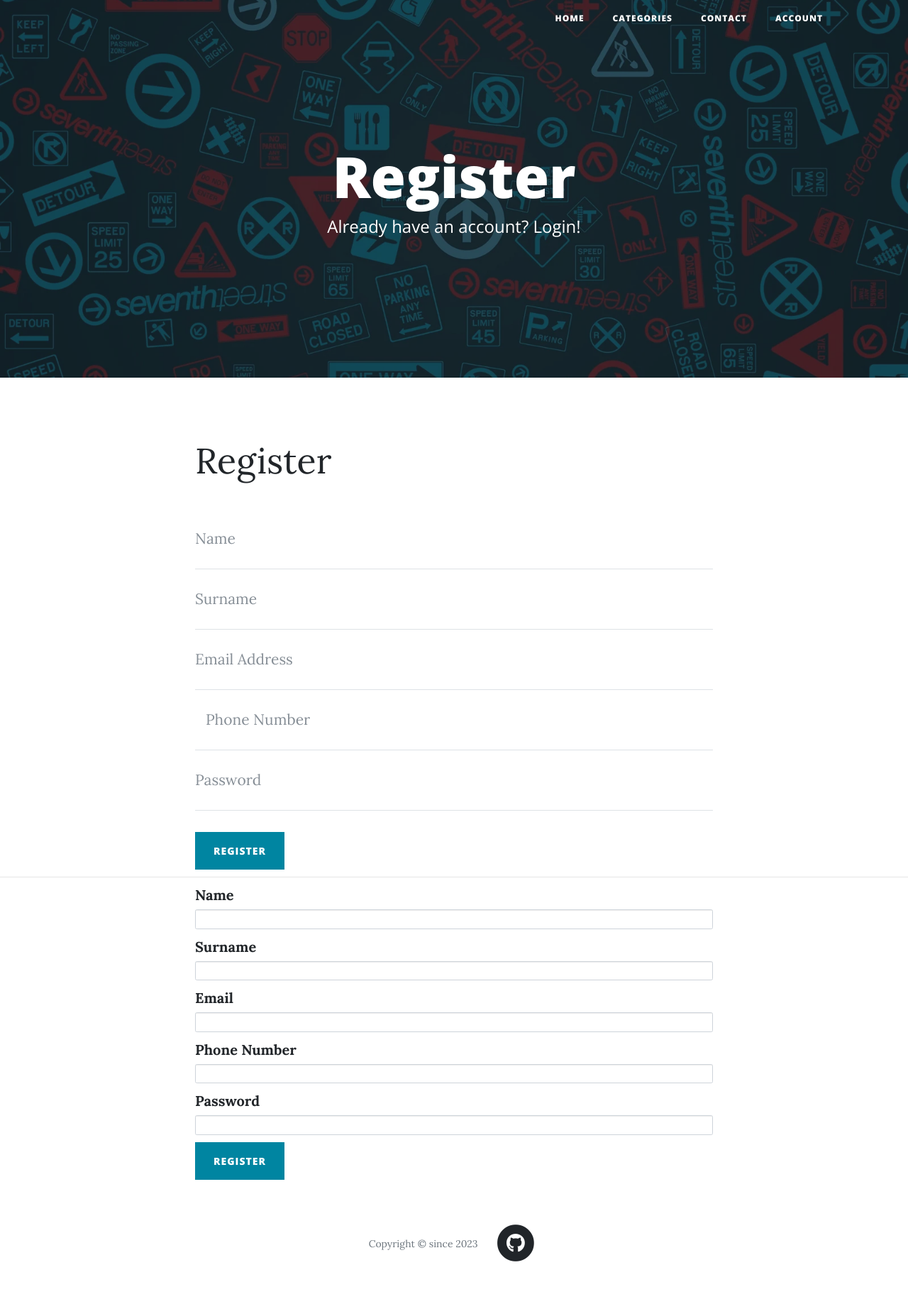
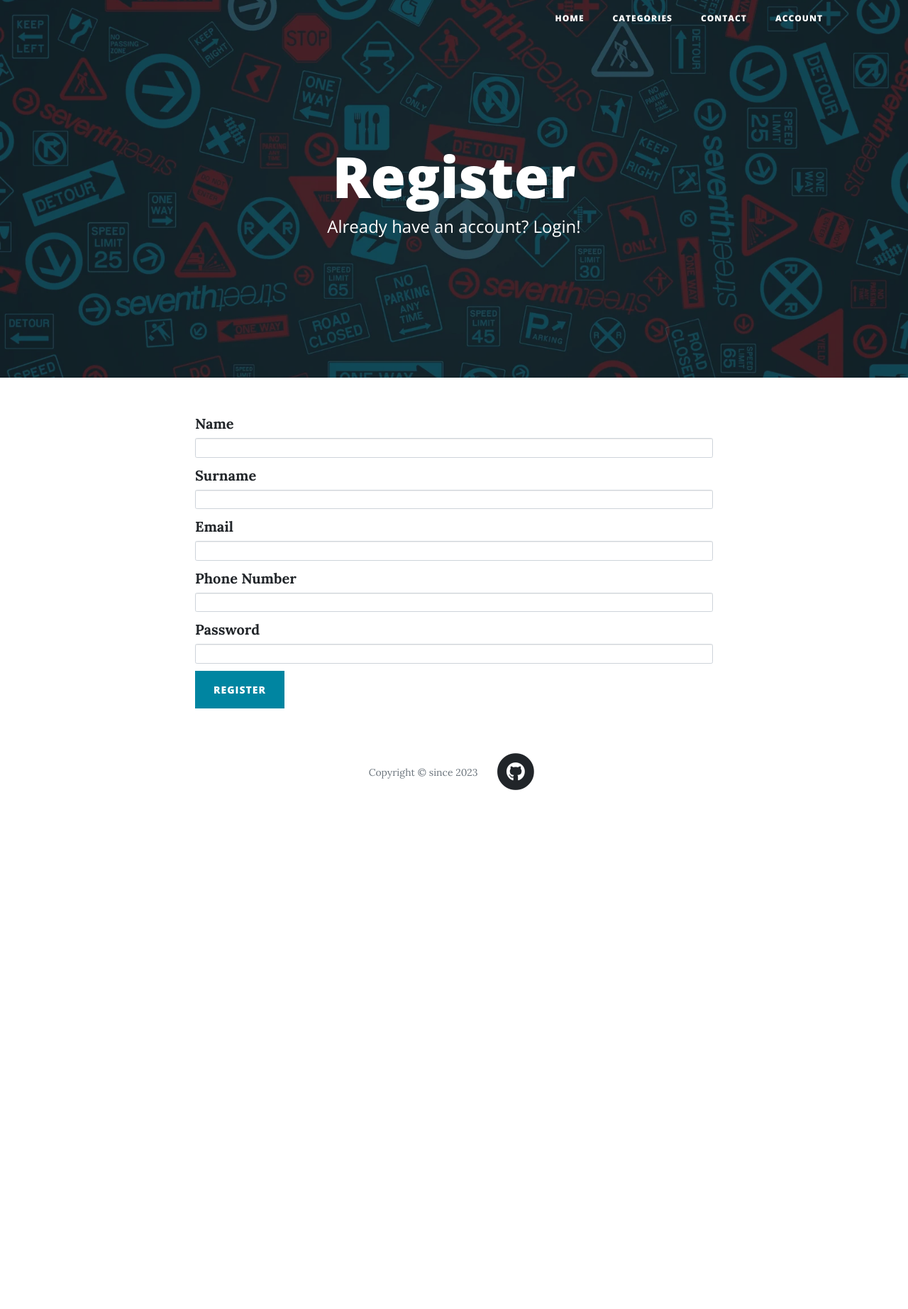
Before and after one commit to gorkembasaran/ShareReadDiscoverBlog, a Flask app: page /register in a window 1280 px wide. Shown: the whole page at 71% size. After the commit the page ends 1113 px from the top, so only its background shows below. Run offline with Flask 2, Linux system fonts and the light colour scheme; some libraries are stand-ins or nearby versions.

Commit message:
Some changes added.

```diff
--- a/requirements.txt
+++ b/requirements.txt
@@ -8,6 +8,7 @@ Flask-Bootstrap==3.3.7.1
 Flask-CKEditor==0.4.4.1
 Flask-SQLAlchemy==2.4.4
 Flask-WTF==0.14.3
+Flask-Gravatar==0.5.0
 idna==2.10
 itsdangerous==1.1.0
 Jinja2==2.11.2
--- a/server.py
+++ b/server.py
@@ -119,25 +119,27 @@ def owner_only(f):
     def decorated_function(*args, **kwargs):
         post = db.session.query(BlogPost).get(int(kwargs['post_id']))
         try:
-            if db.session.query(Comment).get(int(kwargs['comment_id'])):
-                comment = db.session.query(Comment).get(int(kwargs['comment_id']))
-                if current_user.id != 1 and current_user.id != comment.comment_author.id:
+            comment = db.session.query(Comment).get(int(kwargs['comment_id']))
+            print(comment.comment_author.id, current_user.id)
+            if current_user.id != 1 and current_user.id != comment.comment_author.id:
+                return abort(403)
+        except:
+            if current_user.is_authenticated:
+                if current_user.id != 1 and current_user.id != post.author.id:
                     return abort(403)
-        except:
+            else:
+                return abort(403)
             return f(*args, **kwargs)
 
         #If id is not 1 then return abort with 403 error
-        if current_user.is_authenticated:
-            if current_user.id != 1 and current_user.id != post.author.id:
-                return abort(403)
-        else:
-            return abort(403)
+
+
         #Otherwise continue with the route function
         return f(*args, **kwargs)
     return decorated_function
 
 
-@app.route("/post/<int:post_id>/delete-comment/<int:comment_id>")
+@app.route("/post/<int:post_id>/delete-comment/<int:comment_id>", methods=['GET', 'DELETE', 'POST'])
 @owner_only
 def delete_comment(post_id, comment_id):
     print(comment_id)
@@ -279,6 +281,15 @@ def logout():
     logout_user()
     return redirect(url_for('get_all_posts'))
 
+@app.route('/profile/<int:user_id>', methods=['GET', 'POST', 'DELETE'])
+def show_profile(user_id):
+    try:
+        user = db.session.query(User).get(user_id)
+        print(user.id)
+        return render_template("profil.html", user=user)
+    except:
+        return redirect(url_for("get_all_posts"))
+
 @app.route("/get_all_users")
 def get_all_users():
     users = User.query.all()
--- a/templates/header.html
+++ b/templates/header.html
@@ -119,7 +119,7 @@
           </li>
           {% else %}
           <li class="nav-item">
-            <a class="nav-link" href="/profil">{{current_user.name}} {{current_user.surname}}</a>
+            <a class="nav-link" href="{{ url_for('show_profile', user_id=current_user.id) }}">{{current_user.name}} {{current_user.surname}}</a>
           </li>
           <li class="nav-item">
             <a class="nav-link" href="{{ url_for('logout') }}">Log Out</a>
--- a/templates/index.html
+++ b/templates/index.html
@@ -41,7 +41,7 @@
 
           <p class="post-meta mb-0">
               Posted by
-              <a href="#" class="author-link">{{ post.author.name }} {{ post.author.surname }}</a>
+              <a href="{{ url_for('show_profile', user_id=post.author.id) }}" class="author-link">{{ post.author.name }} {{ post.author.surname }}</a>
               on {{ post.date }}
 
               {% if current_user.id == post.author.id or current_user.id == 1 %}
--- a/templates/movies.html
+++ b/templates/movies.html
@@ -35,7 +35,7 @@
               </button>
               <div class="likeNumber btn btn-primary float-left"> {{post.like_num}} </div>
           <p class="post-meta">Posted by
-            <a href="#">{{post.author.name}} {{post.author.surname}}</a>
+            <a href="{{ url_for('show_profile', user_id=post.author.id) }}">{{post.author.name}} {{post.author.surname}}</a>
             on {{post.date}}
             {% if current_user.id == post.author.id or current_user.id == 1 %}
             <a href="{{url_for('delete_post', post_id=post.id)}}">DELETE POST</a>
--- a/templates/musics.html
+++ b/templates/musics.html
@@ -35,7 +35,7 @@
               </button>
               <div class="likeNumber btn btn-primary float-left"> {{post.like_num}} </div>
           <p class="post-meta">Posted by
-            <a href="#">{{post.author.name}} {{post.author.surname}}</a>
+            <a href="{{ url_for('show_profile', user_id=post.author.id) }}">{{post.author.name}} {{post.author.surname}}</a>
             on {{post.date}}
             {% if current_user.id == post.author.id or current_user.id == 1 %}
             <a href="{{url_for('delete_post', post_id=post.id)}}">DELETE POST</a>
--- a/templates/post.html
+++ b/templates/post.html
@@ -14,7 +14,7 @@
 <!--                    KATEGORİ DİZE GETİRİLECEK , {{post.like_num}} EKLENECEK -->
                     <h3>{{post.category}} </h3>
 					<span class="meta">Posted by
-              <a href="#">{{post.author.name}} {{post.author.surname}}</a>
+              <a href="{{ url_for('show_profile', user_id=post.author.id) }}">{{post.author.name}} {{post.author.surname}}</a>
               on {{post.date}}</span>
           </div>
         </div>
@@ -55,7 +55,7 @@
                               <div class="d-flex">
                                   <img src="{{ comment.comment_author.email | gravatar }}" class="rounded-circle mr-3" style="width: 50px; height: 50px;">
                                   <div>
-                                      <a href="#" class="date sub-text card-title">{{ comment.comment_author.name }} {{ comment.comment_author.surname }}</a>
+                                      <a href="{{ url_for('show_profile', user_id=comment.comment_author.id) }}" class="date sub-text card-title">{{ comment.comment_author.name }} {{ comment.comment_author.surname }}</a>
                                       <p class="card-text"><strong>{{ comment.text | safe }}</strong></p>
                                       <div class="d-flex align-items-center">
                                           <div class="likeNumber btn btn-primary mr-2">{{ comment.like_num }}</div>
--- a/templates/register.html
+++ b/templates/register.html
@@ -5,6 +5,10 @@
 {% include "header.html" %}
 
 <!-- YAKIN ZAMANDA DÜZELTİLECEK, DEĞİŞTİRME BENİM KISMI(test için kullanıyorum) -->
+
+
+
+
 
   <!-- Page Header -->
   <header class="masthead" style="background-image: url('{{ url_for('static', filename='img/register.webp')}}')">
@@ -21,63 +25,9 @@
     </div>
   </header>
 
-  <!-- Main Content -->
-  <div class="container">
-    <div class="row">
-      <div class="col-lg-8 col-md-10 mx-auto registerForm">
-        <p style="font-size: 50px;">Register</p>
-        <!-- Contact Form - Enter your email address on line 19 of the mail/contact_me.php file to make this form work. -->
-        <!-- WARNING: Some web hosts do not allow emails to be sent through forms to common mail hosts like Gmail or Yahoo. It's recommended that you use a private domain email address! -->
-        <!-- To use the contact form, your site must be on a live web host with PHP! The form will not work locally! -->
-        <form name="sentRegister" id="registerForm" novalidate>
-          <div class="control-group">
-            <div class="form-group floating-label-form-group controls">
-              <label>Name</label>
-              <input type="text" class="form-control" placeholder="Name" id="name" required data-validation-required-message="Please enter your name.">
-              <p class="help-block text-danger"></p>
-            </div>
-          </div>
-          <div class="control-group">
-            <div class="form-group floating-label-form-group controls">
-              <label>Surname</label>
-              <input type="text" class="form-control" placeholder="Surname" id="surname" required data-validation-required-message="Please enter your name.">
-              <p class="help-block text-danger"></p>
-            </div>
-          </div>
-          <div class="control-group">
-            <div class="form-group floating-label-form-group controls">
-              <label>Email Address</label>
-              <input type="email" class="form-control" placeholder="Email Address" id="email" required data-validation-required-message="Please enter your email address.">
-              <p class="help-block text-danger"></p>
-            </div>
-          </div>
-          <div class="control-group">
-            <div class="form-group col-xs-12 floating-label-form-group controls">
-              <label>Phone Number</label>
-              <input type="tel" class="form-control" placeholder="Phone Number" id="phone" required data-validation-required-message="Please enter your phone number.">
-              <p class="help-block text-danger"></p>
-            </div>
-          </div>
-          <div class="control-group">
-            <div class="form-group floating-label-form-group controls">
-                <label>Password</label>
-                <input type="password" class="form-control" placeholder="Password" id="password" required data-validation-required-message="Please enter your phone number.">
-                <p class="help-block text-danger"></p>
-            </div>
-          </div>
-          <br>
-          <div id="success"></div>
-          <button type="submit" class="btn btn-primary" id="sendRegisterButton">Register</button>
-        </form>
-      </div>
-    </div>
-  </div>
-
-  <hr>
 
 
-
-  <div class="container">
+<div class="container">
     <div class="row">
       <div class="col-lg-8 col-md-10 mx-auto">
 
@@ -87,5 +37,64 @@
     </div>
   </div>
 
+
+<!--  &lt;!&ndash; Main Content &ndash;&gt;-->
+<!--  <div class="container">-->
+<!--    <div class="row">-->
+<!--      <div class="col-lg-8 col-md-10 mx-auto registerForm">-->
+<!--        <p style="font-size: 50px;">Register</p>-->
+<!--        &lt;!&ndash; Contact Form - Enter your email address on line 19 of the mail/contact_me.php file to make this form work. &ndash;&gt;-->
+<!--        &lt;!&ndash; WARNING: Some web hosts do not allow emails to be sent through forms to common mail hosts like Gmail or Yahoo. It's recommended that you use a private domain email address! &ndash;&gt;-->
+<!--        &lt;!&ndash; To use the contact form, your site must be on a live web host with PHP! The form will not work locally! &ndash;&gt;-->
+<!--        <form name="sentRegister" id="registerForm" novalidate>-->
+<!--          <div class="control-group">-->
+<!--            <div class="form-group floating-label-form-group controls">-->
+<!--              <label>Name</label>-->
+<!--              <input type="text" class="form-control" placeholder="Name" id="name" required data-validation-required-message="Please enter your name.">-->
+<!--              <p class="help-block text-danger"></p>-->
+<!--            </div>-->
+<!--          </div>-->
+<!--          <div class="control-group">-->
+<!--            <div class="form-group floating-label-form-group controls">-->
+<!--              <label>Surname</label>-->
+<!--              <input type="text" class="form-control" placeholder="Surname" id="surname" required data-validation-required-message="Please enter your name.">-->
+<!--              <p class="help-block text-danger"></p>-->
+<!--            </div>-->
+<!--          </div>-->
+<!--          <div class="control-group">-->
+<!--            <div class="form-group floating-label-form-group controls">-->
+<!--              <label>Email Address</label>-->
+<!--              <input type="email" class="form-control" placeholder="Email Address" id="email" required data-validation-required-message="Please enter your email address.">-->
+<!--              <p class="help-block text-danger"></p>-->
+<!--            </div>-->
+<!--          </div>-->
+<!--          <div class="control-group">-->
+<!--            <div class="form-group col-xs-12 floating-label-form-group controls">-->
+<!--              <label>Phone Number</label>-->
+<!--              <input type="tel" class="form-control" placeholder="Phone Number" id="phone" required data-validation-required-message="Please enter your phone number.">-->
+<!--              <p class="help-block text-danger"></p>-->
+<!--            </div>-->
+<!--          </div>-->
+<!--          <div class="control-group">-->
+<!--            <div class="form-group floating-label-form-group controls">-->
+<!--                <label>Password</label>-->
+<!--                <input type="password" class="form-control" placeholder="Password" id="password" required data-validation-required-message="Please enter your phone number.">-->
+<!--                <p class="help-block text-danger"></p>-->
+<!--            </div>-->
+<!--          </div>-->
+<!--          <br>-->
+<!--          <div id="success"></div>-->
+<!--          <button type="submit" class="btn btn-primary" id="sendRegisterButton">Register</button>-->
+<!--        </form>-->
+<!--      </div>-->
+<!--    </div>-->
+<!--  </div>-->
+
+<!--  <hr>-->
+
+
+
+
+
 {% include "footer.html" %}
 {% endblock %}
--- a/templates/topics.html
+++ b/templates/topics.html
@@ -35,7 +35,7 @@
               </button>
               <div class="likeNumber btn btn-primary float-left"> {{post.like_num}} </div>
           <p class="post-meta">Posted by
-            <a href="#">{{post.author.name}} {{post.author.surname}}</a>
+            <a href="{{ url_for('show_profile', user_id=post.author.id) }}">{{post.author.name}} {{post.author.surname}}</a>
             on {{post.date}}
             {% if current_user.id == post.author.id or current_user.id == 1 %}
             <a href="{{url_for('delete_post', post_id=post.id)}}">DELETE POST</a>
```
Also changed, not shown: templates/login.html (+39 -35 lines), templates/profil.html (+11 -5 lines), instance/default.db.
